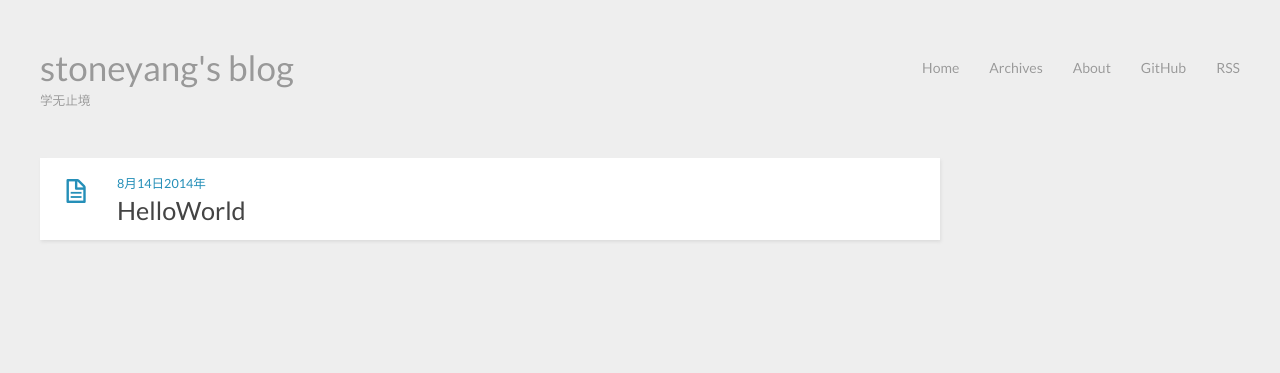
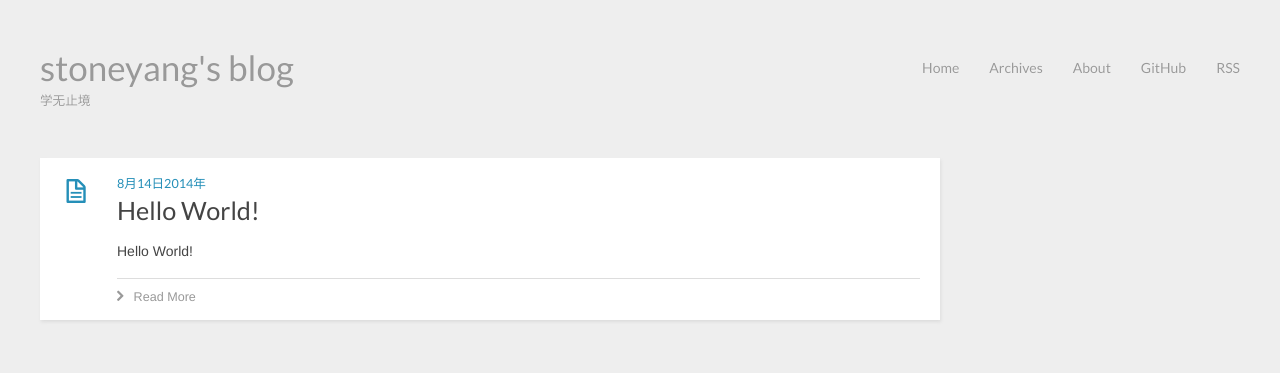
Before and after one commit to stoneyang/stoneyang.github.io, a plain HTML site: page index.html in a window 1280 px wide. Drawn offline with Linux system fonts and the light colour scheme.

Commit message:
ENH: tested the first blog

```diff
--- a/index.html
+++ b/index.html
@@ -29,10 +29,13 @@
 
 <body>
 
-<header id="header" class="inner"><div class="alignleft">
+<header id="header" class="inner">
+
+<div class="alignleft">
   <h1><a href="/">stoneyang&#39;s blog</a></h1>
   <h2><a href="/">学无止境</a></h2>
 </div>
+
 <nav id="main-nav" class="alignright">
   <ul>
 
@@ -45,7 +48,9 @@
     <li> <a href="https://github.com/stoneyang">GitHub</a> </li>
     <li> <a href="/atom.xml">RSS</a> </li>
   </ul>
+
 <div class="clearfix"></div>
+
 </nav>
 <div class="clearfix"></div></header>
   <div id="content" class="inner">
@@ -70,12 +75,27 @@
       <div class="icon"></div>
       <time datetime="2014-08-12T12:13:46.000Z"><a href="/2014/08/14/HelloWorld/">8月14日2014年</a></time>
 
-
-
-    <h1 class="title"><a href="/2014/08/14/HelloWorld/">HelloWorld</a></h1>
-
+      <h1 class="title"><a href="/2014/08/14/HelloWorld/">Hello World!</a></h1>
 
     </header>
 
+	<div class="entry">
+
+      <p>Hello World!</p>
+
+    </div>
+
+    <footer>
+
+      <div class="alignleft">
+        <a href="/2014/08/14/HelloWorld/#more" class="more-link">Read More</a>
+      </div>
+
+      <div class="clearfix"></div>
+
+	</footer>
+
+</div>
+
 </body>
 </html>
```
Lines whose indentation alone changed are shown as unchanged.
